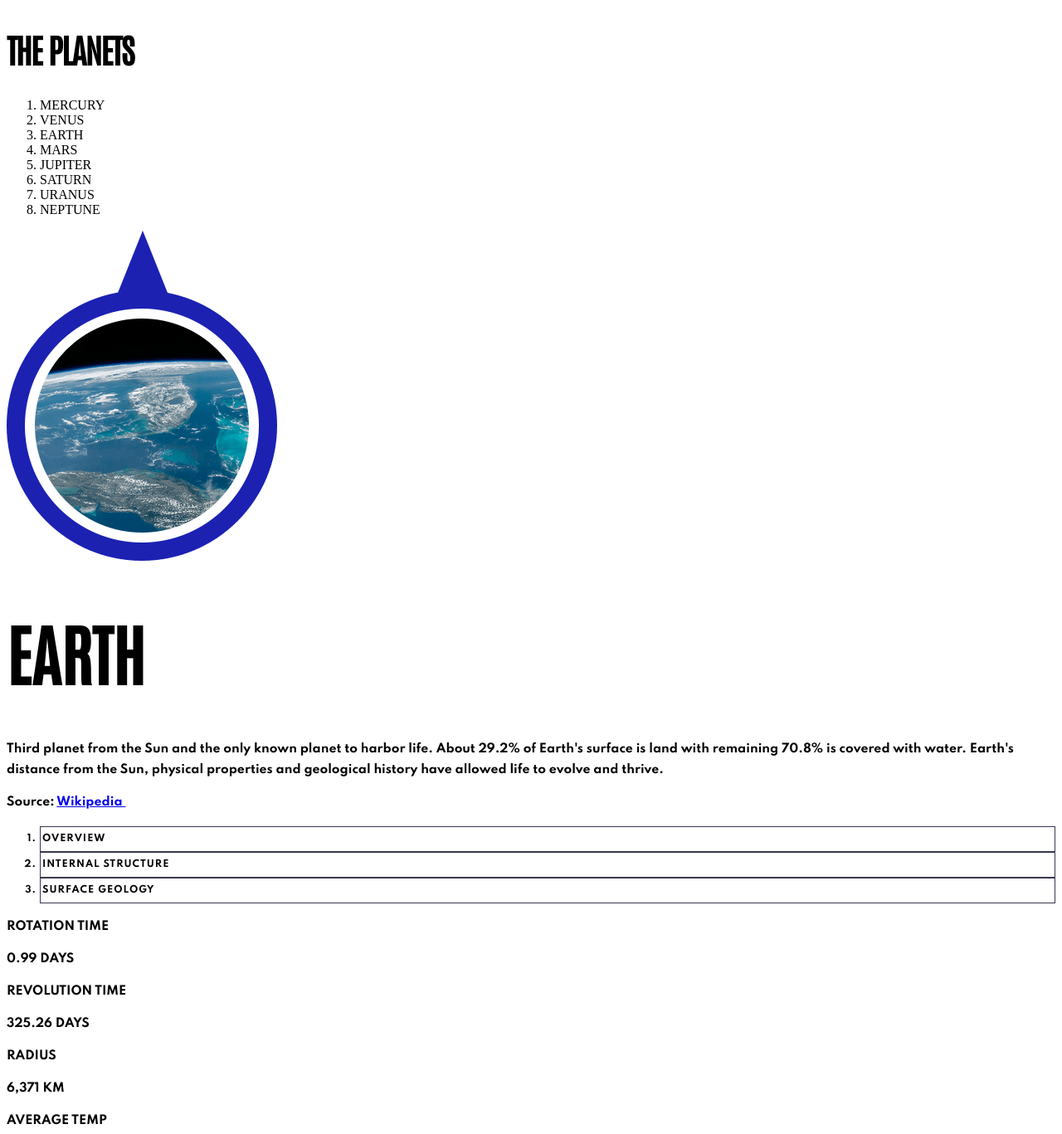
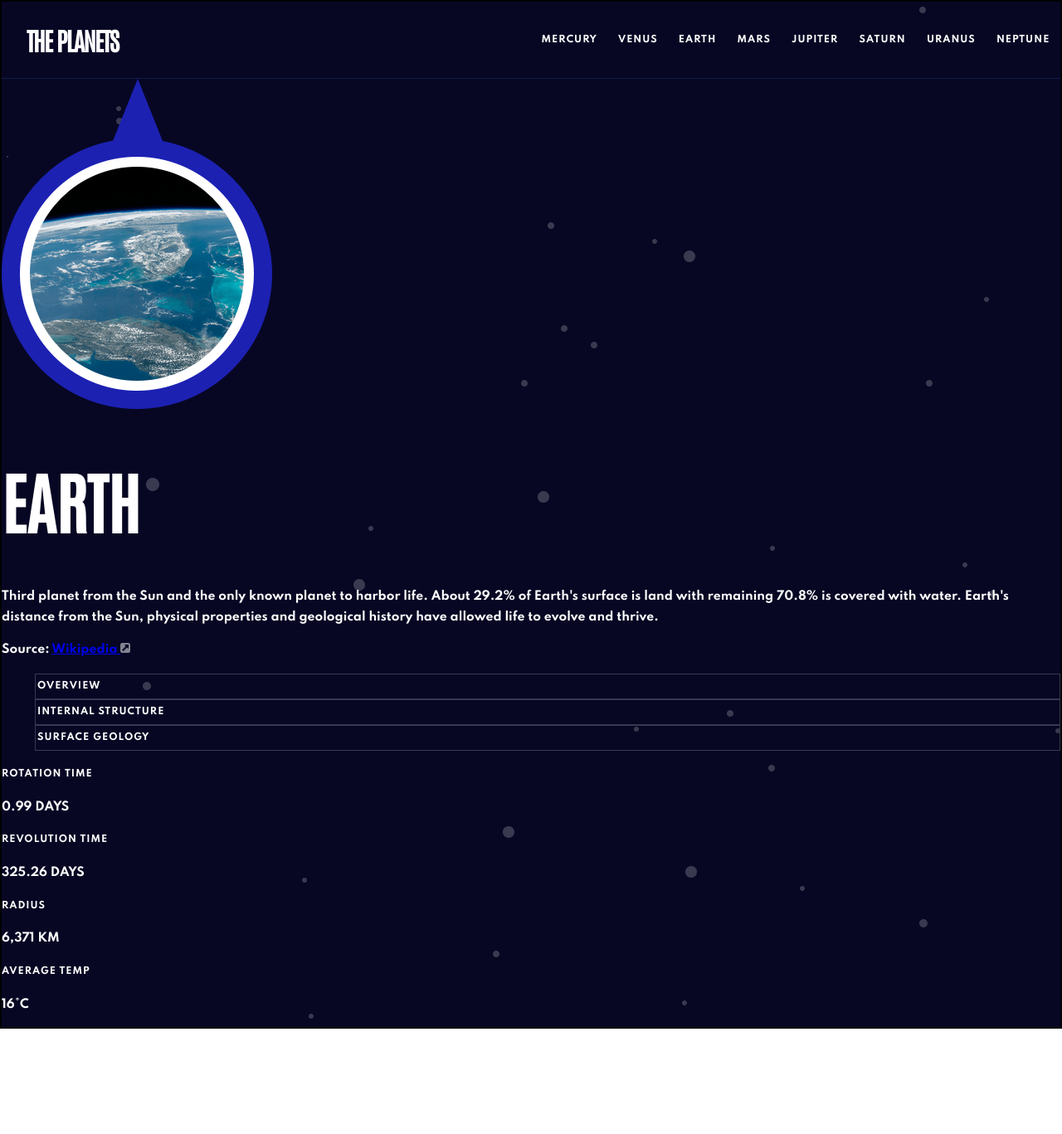
Before and after one commit to YannisHaismann/ThePLANETS, a website: page Main.html in a window 1280 px wide. Shown: the top 1367 px of the page at 83% size. After the commit the page ends 1240 px from the top, so only its background shows below. Drawn offline with Linux system fonts and the light colour scheme.

Commit message:
background

```diff
--- a/Main.html
+++ b/Main.html
@@ -51,12 +51,11 @@
           <li id="surface-geology">SURFACE GEOLOGY</li>
       </ol>
   </div>
-
   <div class="footer-content">
-      <div> <p>ROTATION TIME</p> <p id="rotation-time-nb">0.99 DAYS</p> </div>
-      <div> <p>REVOLUTION TIME</p> <p id="revolution-time-nb">325.26 DAYS</p> </div>
-      <div> <p>RADIUS</p> <p id="radius-nb">6,371 KM</p> </div>
-      <div> <p>AVERAGE TEMP</p> <p id="average-temp-nb">16°C</p> </div>
+      <div> <h4>ROTATION TIME</h4> <p id="rotation-time-nb">0.99 DAYS</p> </div>
+      <div> <h4>REVOLUTION TIME</h4> <p id="revolution-time-nb">325.26 DAYS</p> </div>
+      <div> <h4>RADIUS</h4> <p id="radius-nb">6,371 KM</p> </div>
+      <div> <h4>AVERAGE TEMP</h4> <p id="average-temp-nb">16°C</p> </div>
   </div>
 
 <script src="main.js" type="text/javascript"></script>
--- a/sass/base/_all.scss
+++ b/sass/base/_all.scss
@@ -1,4 +1,9 @@
 body{
-  //color: $white;
-  background-image: url("../../assets/background-stars.svg");
+  color: $white;
+  background-image: url("../../assets/figmaBackground.png");
+  border: 2px solid black;
+  margin: 0px;
 }
+ol li{
+  list-style-type: none;
+}
--- a/sass/base/_fonts.scss
+++ b/sass/base/_fonts.scss
@@ -6,7 +6,7 @@ h1{
 
 h2{
   font-family: 'Antonio', sans-serif;
-  font-size: 40px;
+  font-size: 30px;
   line-height: 52px;
   letter-spacing: -1.5px;
 }
@@ -18,7 +18,7 @@ h3{
   letter-spacing: 2.6px;
 }
 
-.choice-view li{
+ol li, h4{
   font-family: 'Spartan', sans-serif;
   font-size: 11px;
   line-height: 25px;
--- /dev/null
+++ b/sass/layouts/_header.scss
@@ -0,0 +1,17 @@
+//DESKTOP
+@media (min-width: $tablet) {
+  nav{
+    border-bottom: 1px solid $lowblue;
+    display: flex;
+    justify-content: space-between;
+    & > ol {
+      display: flex;
+      justify-content: space-around;
+      width: 50%;
+      margin: auto 0px auto 0px;
+    }
+    & > h2{
+      margin: 20px 30px 20px 30px;
+    }
+  }
+}
--- a/sass/main.scss
+++ b/sass/main.scss
@@ -1,4 +1,6 @@
 @import "base/fonts";
 @import "utils/all";
+@import "utils/animations";
 @import "components/all";
 @import "base/all";
+@import "layouts/header";
--- a/sass/utils/_all.scss
+++ b/sass/utils/_all.scss
@@ -11,3 +11,9 @@ $red: rgb(216, 58, 52);
 $orange: rgb(205, 81, 32);
 $skyblue: rgb(30, 193, 162);
 $blue: rgb(45, 104, 240);
+$lowlightblue: rgba(65, 158, 187, 0.2);
+$lowblue: rgba(45, 104, 240, 0.2);
+
+//SCREEN VARIABLES
+$tablet: 1024px;
+$phone: 375px;
--- /dev/null
+++ b/sass/utils/_animations.scss
@@ -0,0 +1,8 @@
+@keyframes nav-hoover {
+  0%{
+    transform: scaleX(0);
+  }
+  100%{
+    transform: scaleX(1);
+  }
+}
```
Also changed, not shown: assets/figmaBackground.png (added), public/css/style.css, 1 other file.
